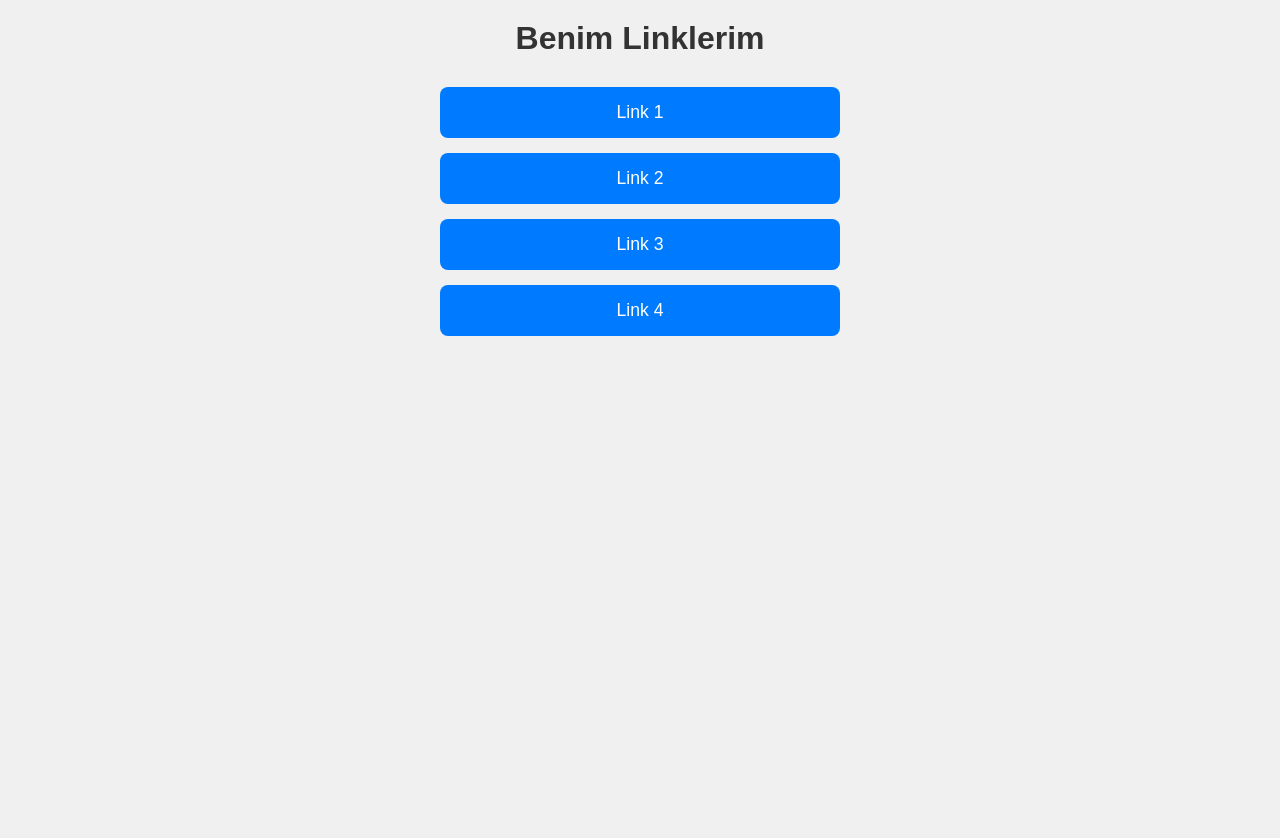
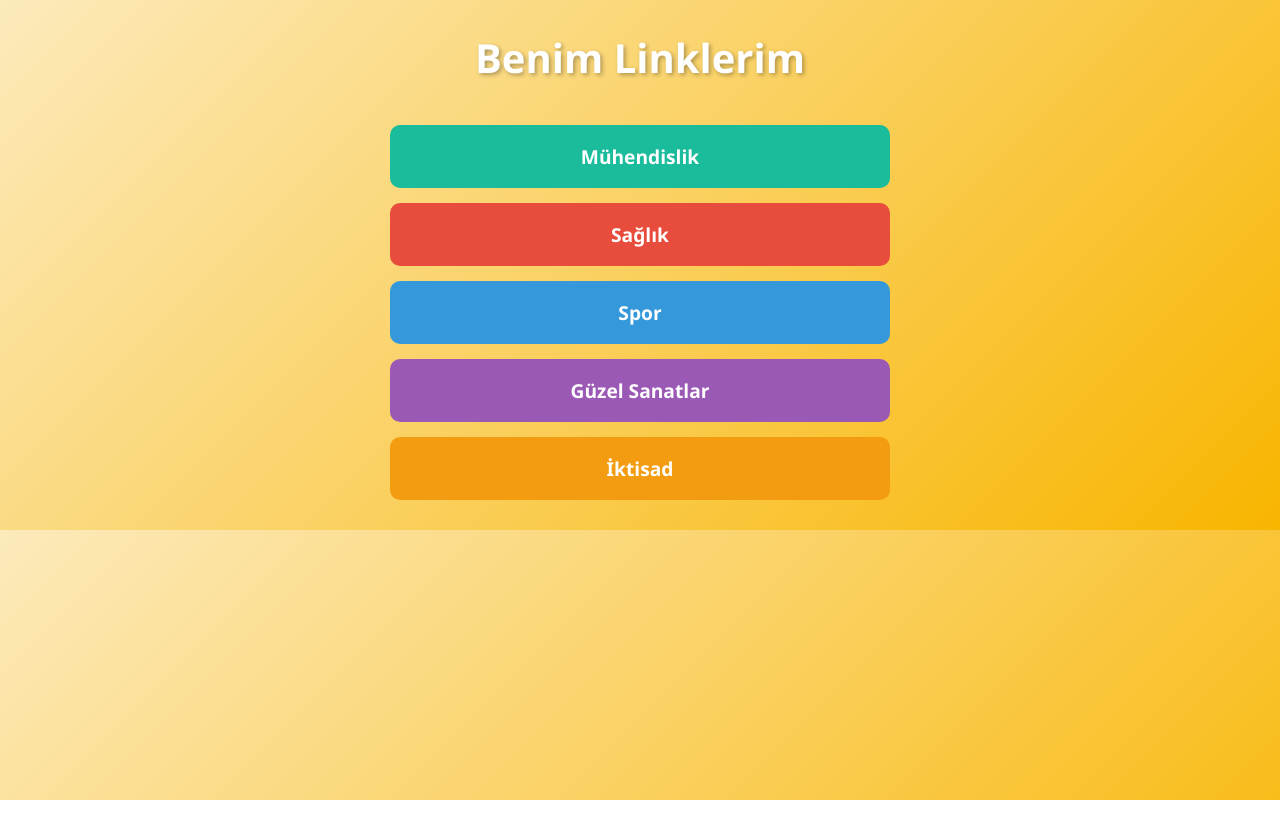
Before and after one commit to sebrar/huzem, a plain HTML site: page index.html in a window 1280 px wide. After the commit the page ends 800 px from the top, so only its background shows below. Drawn offline with Linux system fonts and the light colour scheme.

Commit message:
Update index.html

```diff
--- a/index.html
+++ b/index.html
@@ -3,29 +3,29 @@
 <head>
     <meta charset="UTF-8">
     <meta name="viewport" content="width=device-width, initial-scale=1.0">
-    <title>Linklerim</title>
+    <title>Benim Linklerim</title>
     <style>
+        /* Genel ayarlar */
         body {
-            font-family: Arial, sans-serif;
-            background: #f0f0f0;
+            font-family: 'Segoe UI', Tahoma, Geneva, Verdana, sans-serif;
+            background: linear-gradient(135deg, #fceabb, #f8b500);
             display: flex;
             flex-direction: column;
             align-items: center;
-            justify-content: flex-start;
-            min-height: 100vh;
+            padding: 30px 20px;
             margin: 0;
-            padding: 20px;
         }
 
         header {
             text-align: center;
-            margin-bottom: 30px;
+            margin-bottom: 40px;
         }
 
         header h1 {
+            font-size: 2.5em;
+            color: #fff;
+            text-shadow: 2px 2px 4px rgba(0,0,0,0.3);
             margin: 0;
-            font-size: 2em;
-            color: #333;
         }
 
         .links {
@@ -33,22 +33,42 @@
             flex-direction: column;
             gap: 15px;
             width: 100%;
-            max-width: 400px;
+            max-width: 500px;
         }
 
         .link-button {
             text-decoration: none;
-            background: #007BFF;
-            color: white;
-            padding: 15px;
+            color: #fff;
+            padding: 18px;
+            border-radius: 10px;
+            font-size: 1.2em;
+            font-weight: bold;
             text-align: center;
-            border-radius: 8px;
-            transition: background 0.3s;
-            font-size: 1.1em;
+            transition: transform 0.2s, box-shadow 0.2s;
         }
 
         .link-button:hover {
-            background: #0056b3;
+            transform: scale(1.05);
+            box-shadow: 0 8px 15px rgba(0,0,0,0.3);
+        }
+
+        /* Renkler */
+        .muhendislik { background: #1abc9c; }
+        .saglik { background: #e74c3c; }
+        .spor { background: #3498db; }
+        .guzel-sanatlar { background: #9b59b6; }
+        .iktisad { background: #f39c12; }
+
+        /* Responsive */
+        @media (max-width: 600px) {
+            header h1 {
+                font-size: 2em;
+            }
+
+            .link-button {
+                font-size: 1em;
+                padding: 15px;
+            }
         }
     </style>
 </head>
@@ -59,10 +79,11 @@
     </header>
 
     <div class="links">
-        <a href="https://www.example1.com" class="link-button" target="_blank">Link 1</a>
-        <a href="https://www.example2.com" class="link-button" target="_blank">Link 2</a>
-        <a href="https://www.example3.com" class="link-button" target="_blank">Link 3</a>
-        <a href="https://www.example4.com" class="link-button" target="_blank">Link 4</a>
+        <a href="ben_ekleyeceğim" class="link-button muhendislik" target="_blank">Mühendislik</a>
+        <a href="ben_ekleyeceğim" class="link-button saglik" target="_blank">Sağlık</a>
+        <a href="ben_ekleyeceğim" class="link-button spor" target="_blank">Spor</a>
+        <a href="ben_ekleyeceğim" class="link-button guzel-sanatlar" target="_blank">Güzel Sanatlar</a>
+        <a href="ben_ekleyeceğim" class="link-button iktisad" target="_blank">İktisad</a>
     </div>
 
 </body>
```
